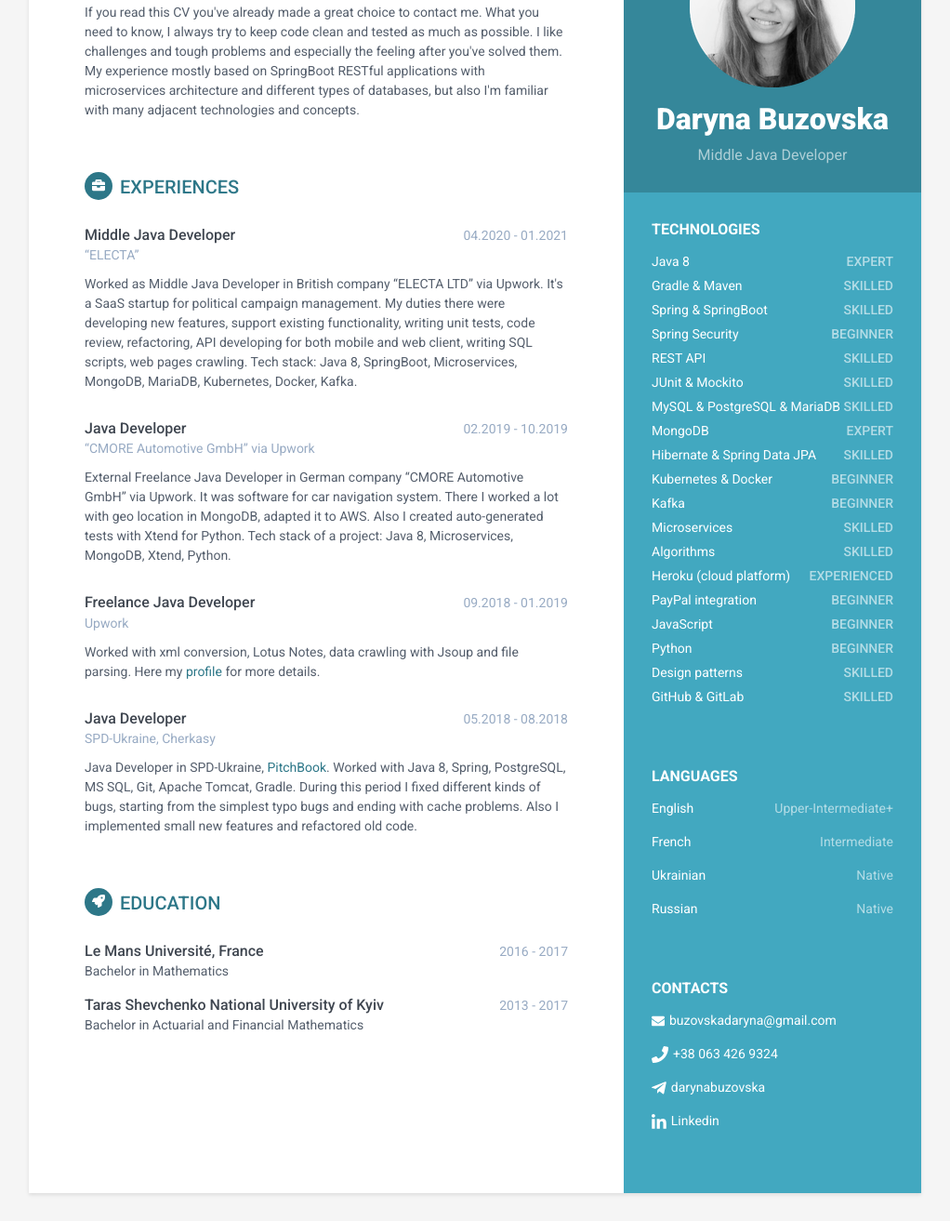
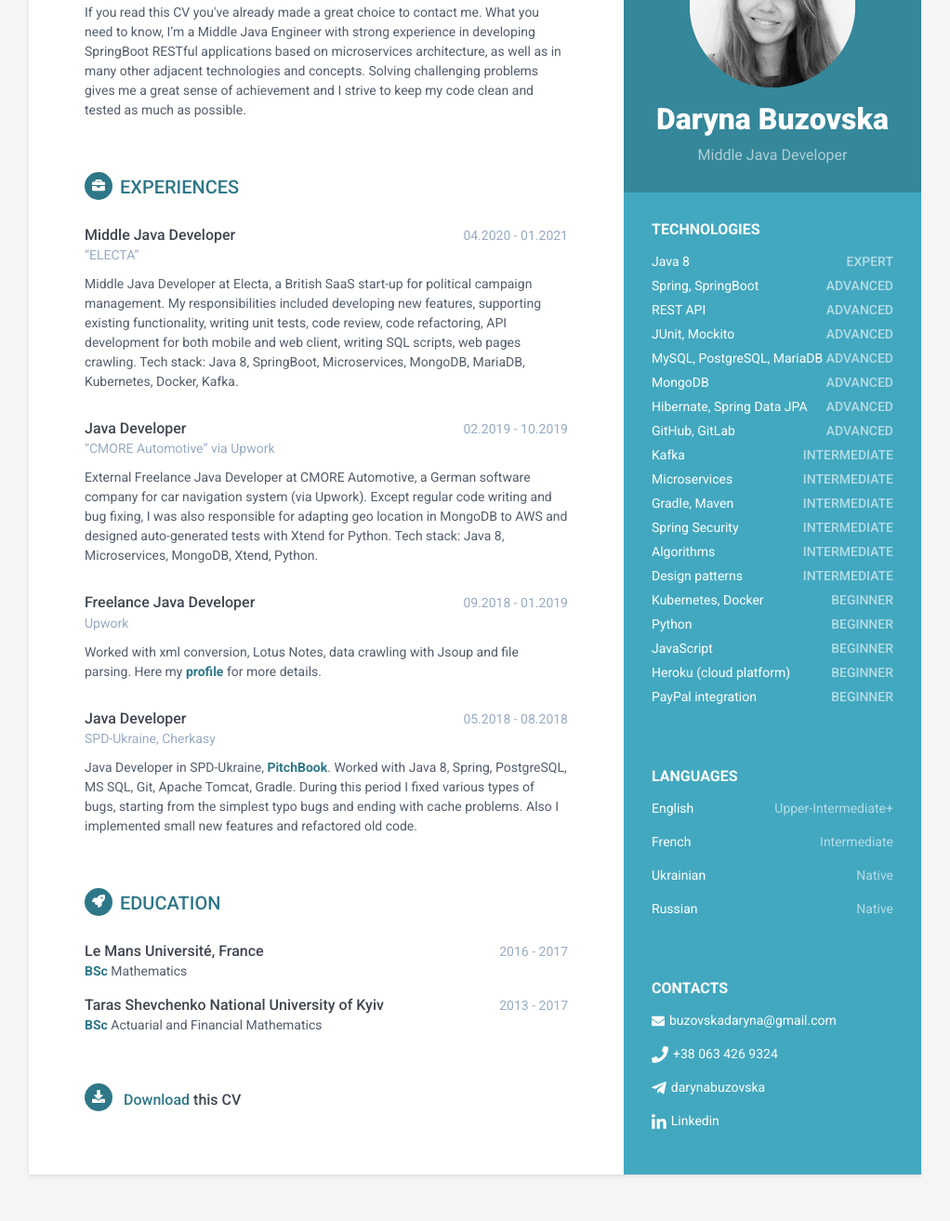
Before and after one commit to dasha-buzovska/CV_general, a plain HTML site: page index.html in a window 1280 px wide. Shown: the part 141-1454 px from the top of the page at 93% size, without its empty margins (129-1151 px from the left). Drawn offline with Linux system fonts and the light colour scheme.

Commit message:
add diplomas, update printable format, change skills

```diff
--- a/assets/css/orbit-1.css
+++ b/assets/css/orbit-1.css
@@ -14,6 +14,14 @@ body {
   font-size: 14px;
   -webkit-font-smoothing: antialiased;
   -moz-osx-font-smoothing: grayscale;
+}
+
+.link-general {
+  font-weight: bold;
+}
+
+.download {
+  text-transform: none;
 }
 
 h1, h2, h3, h4, h5, h6 {
@@ -67,10 +75,6 @@ p {
 .linkedin {
   display: flex;
   align-items: end;
-}
-
-.empty_container {
-  height: 50px;
 }
 
 .sidebar-wrapper a {
@@ -251,6 +255,7 @@ p {
   margin-top: 0;
   margin-bottom: 0;
   font-weight: 500;
+  text-transform: none;
 }
 
 .main-wrapper .time {
--- a/index.html
+++ b/index.html
@@ -34,60 +34,70 @@
                     <span class="degree">Java 8</span>
                     <span class="meta">EXPERT</span>
                 </div><!--//item-->
+
+                <!-- ADVANCED -->
                 <div class="row-opposite">
-                    <span class="degree">Gradle &amp; Maven</span>
-                    <span class="meta">SKILLED</span>
+                    <span class="degree">Spring, SpringBoot</span>
+                    <span class="meta">ADVANCED</span>
                 </div><!--//item-->
                 <div class="row-opposite">
-                    <span class="degree">Spring &amp; SpringBoot</span>
-                    <span class="meta">SKILLED</span>
+                    <span class="degree">REST API</span>
+                    <span class="meta">ADVANCED</span>
+                </div><!--//item-->
+                <div class="row-opposite">
+                    <span class="degree">JUnit, Mockito</span>
+                    <span class="meta">ADVANCED</span>
+                </div><!--//item-->
+                <div class="row-opposite">
+                    <span class="degree">MySQL, PostgreSQL, MariaDB</span>
+                    <span class="meta">ADVANCED</span>
+                </div><!--//item-->
+                <div class="row-opposite">
+                    <span class="degree">MongoDB</span>
+                    <span class="meta">ADVANCED</span>
+                </div><!--//item-->
+                <div class="row-opposite">
+                    <span class="degree">Hibernate, Spring Data JPA</span>
+                    <span class="meta">ADVANCED</span>
+                </div><!--//item-->
+                <div class="row-opposite">
+                    <span class="degree">GitHub, GitLab</span>
+                    <span class="meta">ADVANCED</span>
+                </div><!--//item-->
+
+                <!-- INTERMEDIATE -->
+                <div class="row-opposite">
+                    <span class="degree">Kafka</span>
+                    <span class="meta">INTERMEDIATE</span>
+                </div><!--//item-->
+                <div class="row-opposite">
+                    <span class="degree">Microservices</span>
+                    <span class="meta">INTERMEDIATE</span>
+                </div><!--//item-->
+                <div class="row-opposite">
+                    <span class="degree">Gradle, Maven</span>
+                    <span class="meta">INTERMEDIATE</span>
                 </div><!--//item-->
                 <div class="row-opposite">
                     <span class="degree">Spring Security</span>
+                    <span class="meta">INTERMEDIATE</span>
+                </div><!--//item-->
+                <div class="row-opposite">
+                    <span class="degree">Algorithms</span>
+                    <span class="meta">INTERMEDIATE</span>
+                </div><!--//item-->
+                <div class="row-opposite">
+                    <span class="degree">Design patterns</span>
+                    <span class="meta">INTERMEDIATE</span>
+                </div><!--//item-->
+
+                <!-- BEGINNER -->
+                <div class="row-opposite">
+                    <span class="degree">Kubernetes, Docker</span>
                     <span class="meta">BEGINNER</span>
                 </div><!--//item-->
                 <div class="row-opposite">
-                    <span class="degree">REST API</span>
-                    <span class="meta">SKILLED</span>
-                </div><!--//item-->
-                <div class="row-opposite">
-                    <span class="degree">JUnit &amp; Mockito</span>
-                    <span class="meta">SKILLED</span>
-                </div><!--//item-->
-                <div class="row-opposite">
-                    <span class="degree">MySQL &amp; PostgreSQL &amp; MariaDB</span>
-                    <span class="meta">SKILLED</span>
-                </div><!--//item-->
-                <div class="row-opposite">
-                    <span class="degree">MongoDB</span>
-                    <span class="meta">EXPERT</span>
-                </div><!--//item-->
-                <div class="row-opposite">
-                    <span class="degree">Hibernate &amp; Spring Data JPA</span>
-                    <span class="meta">SKILLED</span>
-                </div><!--//item-->
-                <div class="row-opposite">
-                    <span class="degree">Kubernetes &amp; Docker</span>
-                    <span class="meta">BEGINNER</span>
-                </div><!--//item-->
-                <div class="row-opposite">
-                    <span class="degree">Kafka</span>
-                    <span class="meta">BEGINNER</span>
-                </div><!--//item-->
-                <div class="row-opposite">
-                    <span class="degree">Microservices</span>
-                    <span class="meta">SKILLED</span>
-                </div><!--//item-->
-                <div class="row-opposite">
-                    <span class="degree">Algorithms</span>
-                    <span class="meta">SKILLED</span>
-                </div><!--//item-->
-                <div class="row-opposite">
-                    <span class="degree">Heroku (cloud platform)</span>
-                    <span class="meta">EXPERIENCED</span>
-                </div><!--//item-->
-                <div class="row-opposite">
-                    <span class="degree">PayPal integration</span>
+                    <span class="degree">Python</span>
                     <span class="meta">BEGINNER</span>
                 </div><!--//item-->
                 <div class="row-opposite">
@@ -95,17 +105,14 @@
                     <span class="meta">BEGINNER</span>
                 </div><!--//item-->
                 <div class="row-opposite">
-                    <span class="degree">Python</span>
+                    <span class="degree">Heroku (cloud platform)</span>
                     <span class="meta">BEGINNER</span>
                 </div><!--//item-->
                 <div class="row-opposite">
-                    <span class="degree">Design patterns</span>
-                    <span class="meta">SKILLED</span>
+                    <span class="degree">PayPal integration</span>
+                    <span class="meta">BEGINNER</span>
                 </div><!--//item-->
-                <div class="row-opposite">
-                    <span class="degree">GitHub &amp; GitLab</span>
-                    <span class="meta">SKILLED</span>
-                </div><!--//item-->
+
             </div><!--//education-container-->
 
             <div class="languages-container container-block">
@@ -156,7 +163,7 @@
             <section class="section summary-section">
                 <h2 class="section-title"><span class="icon-holder"><i class="fas fa-user"></i></span>Middle Java Developer</h2>
                 <div class="summary">
-                    <p>If you read this CV you've already made a great choice to contact me. What you need to know, I always try to keep code clean and tested as much as possible. I like challenges and tough problems and especially the feeling after you've solved them. My experience mostly based on SpringBoot RESTful applications with microservices architecture and different types of databases, but also I'm familiar with many adjacent technologies and concepts.</p>
+                    <p>If you read this CV you've already made a great choice to contact me. What you need to know, I’m a Middle Java Engineer with strong experience in developing SpringBoot RESTful applications based on microservices architecture, as well as in many other adjacent technologies and concepts. Solving challenging problems gives me a great sense of achievement and I strive to keep my code clean and tested as much as possible.</p>
                 </div><!--//summary-->
             </section><!--//section-->
 
@@ -172,7 +179,7 @@
                         <div class="company">“ELECTA”</div>
                     </div><!--//meta-->
                     <div class="details">
-                        <p>Worked as Middle Java Developer in British company “ELECTA LTD” via Upwork. It's a SaaS startup for political campaign management. My duties there were developing new features, support existing functionality, writing unit tests, code review, refactoring, API developing for both mobile and web client, writing SQL scripts, web pages crawling. Tech stack: Java 8, SpringBoot, Microservices, MongoDB, MariaDB, Kubernetes, Docker, Kafka.</p>
+                        <p>Middle Java Developer at Electa, a British SaaS start-up for political campaign management. My responsibilities included developing new features, supporting existing functionality, writing unit tests, code review, code refactoring, API development for both mobile and web client, writing SQL scripts, web pages crawling. Tech stack: Java 8, SpringBoot, Microservices, MongoDB, MariaDB, Kubernetes, Docker, Kafka.</p>
                     </div><!--//details-->
                 </div><!--//item-->
 
@@ -182,10 +189,10 @@
                             <h3 class="job-title">Java Developer</h3>
                             <div class="time">02.2019 - 10.2019</div>
                         </div><!--//upper-row-->
-                        <div class="company">“CMORE Automotive GmbH” via Upwork</div>
+                        <div class="company">“CMORE Automotive” via Upwork</div>
                     </div><!--//meta-->
                     <div class="details">
-                        <p>External Freelance Java Developer in German company “CMORE Automotive GmbH” via Upwork. It was software for car navigation system. There I worked a lot with geo location in MongoDB, adapted it to AWS. Also I created auto-generated tests with Xtend for Python. Tech stack of a project: Java 8, Microservices, MongoDB, Хtend, Python.</p>
+                        <p>External Freelance Java Developer at CMORE Automotive, a German software company for car navigation system (via Upwork). Except regular code writing and bug fixing, I was also responsible for adapting geo location in MongoDB to AWS and designed auto-generated tests with Xtend for Python. Tech stack: Java 8, Microservices, MongoDB, Хtend, Python.</p>
                     </div><!--//details-->
                 </div><!--//item-->
 
@@ -198,7 +205,7 @@
                         <div class="company">Upwork</div>
                     </div><!--//meta-->
                     <div class="details">
-                        <p>Worked with xml conversion, Lotus Notes, data crawling with Jsoup and file parsing. Here my <a href="https://www.upwork.com/freelancers/~01a010846cce6ef180" target="_blank">profile</a> for more details.
+                        <p>Worked with xml conversion, Lotus Notes, data crawling with Jsoup and file parsing. Here my <a class="link-general" href="https://www.upwork.com/freelancers/~01a010846cce6ef180" target="_blank">profile</a> for more details.
                         </p>
                     </div><!--//details-->
                 </div><!--//item-->
@@ -212,7 +219,7 @@
                         <div class="company">SPD-Ukraine, Cherkasy</div>
                     </div><!--//meta-->
                     <div class="details">
-                        <p>Java Developer in SPD-Ukraine, <a href="https://pitchbook.com" target="_blank">PitchBook</a>. Worked with Java 8, Spring, PostgreSQL, MS SQL, Git, Apache Tomcat, Gradle. During this period I fixed different kinds of bugs, starting from the simplest typo bugs and ending with cache problems. Also I implemented small new features and refactored old code.</p>
+                        <p>Java Developer in SPD-Ukraine, <a class="link-general" href="https://pitchbook.com" target="_blank">PitchBook</a>. Worked with Java 8, Spring, PostgreSQL, MS SQL, Git, Apache Tomcat, Gradle. During this period I fixed various types of bugs, starting from the simplest typo bugs and ending with cache problems. Also I implemented small new features and refactored old code.</p>
                     </div><!--//details-->
                 </div><!--//item-->
 
@@ -228,7 +235,7 @@
                         </div><!--//upper-row-->
                     </div><!--//meta-->
                     <div class="details">
-                        <p>Bachelor in Mathematics</p>
+                        <p><a class="link-general" title="Open diploma" href="assets/diploma_fr.pdf" target="_blank">BSc</a> Mathematics</p>
                     </div><!--//details-->
                 </div><!--//item-->
                 <div class="item">
@@ -239,14 +246,20 @@
                         </div><!--//upper-row-->
                     </div><!--//meta-->
                     <div class="details">
-                        <p>Bachelor in Actuarial and Financial Mathematics</p>
+                        <p><a class="link-general" title="Open diploma" href="assets/diploma_ukr.pdf" target="_blank">BSc</a> Actuarial and Financial Mathematics</p>
                     </div><!--//details-->
 
                 </div><!--//item-->
 
-
             </section>
-        <div class="empty_container"></div>
+            <section>
+            <h3 class="section-title job-title">
+                <span class="icon-holder">
+                    <i class="fas fa-download"></i>
+                </span>
+                <a href="assets/printable.pdf" target="_blank" download="cv_buzovska_daryna">Download</a> this CV
+            </h3>
+    </section>
         </div><!--//main-body-->
     </div>
 
```
Also changed, not shown: 4 other files.
